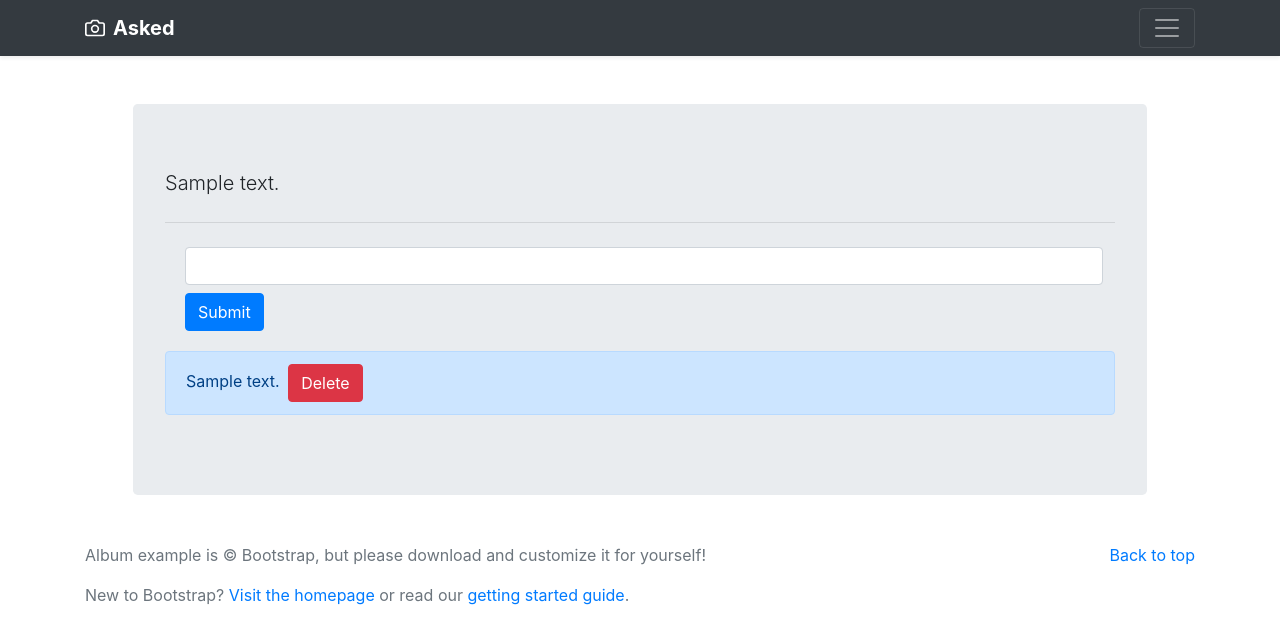
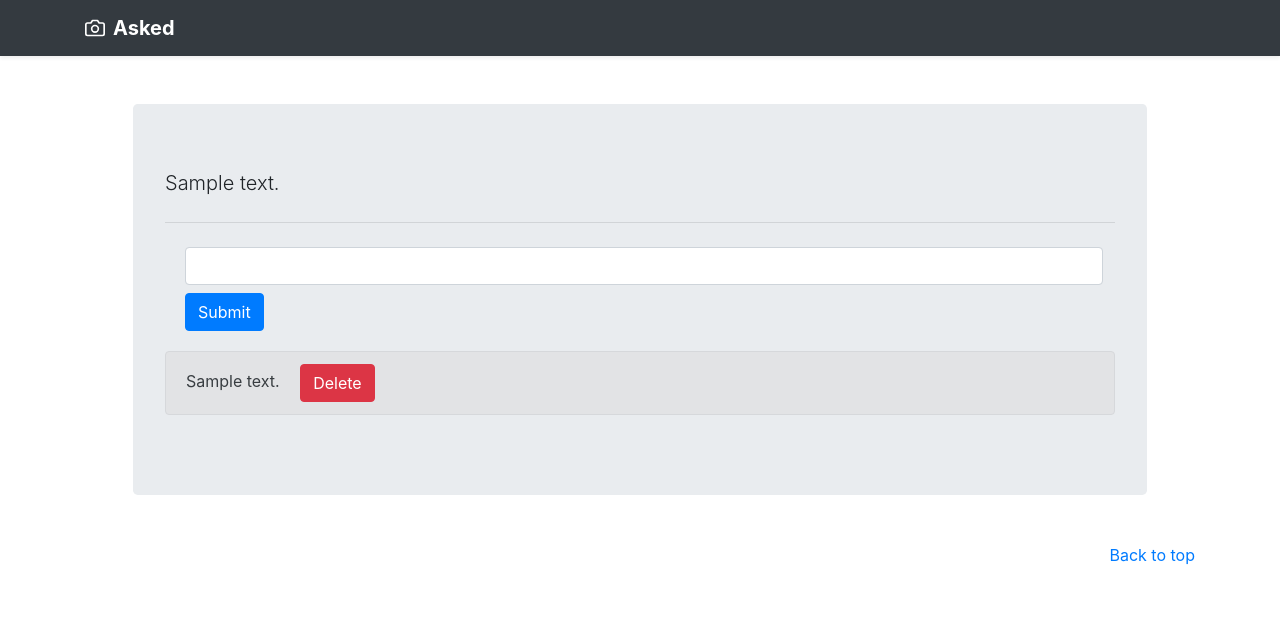
Before and after one commit to myeonghan-nim/django-project-asked.fm, a Django app: page /question/1/ in a window 1280 px wide. Shown: the top 644 px of the page. Run offline with Django 3.2, Linux system fonts and the light colour scheme; tables that the repository leaves empty hold one stand-in row (values such as "Sample post"); some libraries are stand-ins or nearby versions.

Commit message:
Change: HTML structure

```diff
--- a/question/templates/base.html
+++ b/question/templates/base.html
@@ -1,78 +1,71 @@
 <!DOCTYPE html>
-
 <html lang="en">
-
   <head>
-
-  <meta charset="UTF-8">
-  <meta name="viewport" content="width=device-width, initial-scale=1.0">
-  <meta http-equiv="X-UA-Compatible" content="ie=edge">
-
-  <title>Asked</title>
-
-  <link rel="stylesheet" href="https://stackpath.bootstrapcdn.com/bootstrap/4.3.1/css/bootstrap.min.css" integrity="sha384-ggOyR0iXCbMQv3Xipma34MD+dH/1fQ784/j6cY/iJTQUOhcWr7x9JvoRxT2MZw1T" crossorigin="anonymous">
-
+    <meta charset="UTF-8" />
+    <meta name="viewport" content="width=device-width, initial-scale=1.0" />
+    <meta http-equiv="X-UA-Compatible" content="ie=edge" />
+    <title>Asked.fm</title>
+    <link
+      rel="stylesheet"
+      href="https://stackpath.bootstrapcdn.com/bootstrap/4.3.1/css/bootstrap.min.css"
+      integrity="sha384-ggOyR0iXCbMQv3Xipma34MD+dH/1fQ784/j6cY/iJTQUOhcWr7x9JvoRxT2MZw1T"
+      crossorigin="anonymous"
+    />
   </head>
-
   <body>
-
     <header>
-
-    <div class="collapse bg-dark" id="navbarHeader">
-      <div class="container">
-        <div class="row">
-          <div class="col-sm-8 col-md-7 py-4">
-            <h4 class="text-white">About</h4>
-            <p class="text-muted">Add some information about the album below, the author, or any other background context. Make it a few sentences long so folks can pick up some informative tidbits. Then, link them off to some social networking sites or contact information.</p>
-          </div>
-          <div class="col-sm-4 offset-md-1 py-4">
-            <h4 class="text-white">Contact</h4>
-            <ul class="list-unstyled">
-              <li><a href="{% url 'questions:create' %}" class="text-white">Add Question</a></li>
-              <li><a href="#" class="text-white">Like on Facebook</a></li>
-              <li><a href="#" class="text-white">Email me</a></li>
-            </ul>
+      <div class="navbar navbar-dark bg-dark shadow-sm">
+        <div class="container d-flex justify-content-between">
+          <a
+            href="{% url 'question:index' %}"
+            class="navbar-brand d-flex align-items-center"
+          >
+            <svg
+              xmlns="http://www.w3.org/2000/svg"
+              width="20"
+              height="20"
+              fill="none"
+              stroke="currentColor"
+              stroke-linecap="round"
+              stroke-linejoin="round"
+              stroke-width="2"
+              aria-hidden="true"
+              class="mr-2"
+              viewBox="0 0 24 24"
+              focusable="false"
+            >
+              <path
+                d="M23 19a2 2 0 0 1-2 2H3a2 2 0 0 1-2-2V8a2 2 0 0 1 2-2h4l2-3h6l2 3h4a2 2 0 0 1 2 2z"
+              ></path>
+              <circle cx="12" cy="13" r="4"></circle>
+            </svg>
+            <strong>Asked</strong>
+          </a>
         </div>
       </div>
-      </div>
-    </div>
-
-    <div class="navbar navbar-dark bg-dark shadow-sm">
-      <div class="container d-flex justify-content-between">
-        <a href="#" class="navbar-brand d-flex align-items-center">
-          <svg xmlns="http://www.w3.org/2000/svg" width="20" height="20" fill="none" stroke="currentColor" stroke-linecap="round" stroke-linejoin="round" stroke-width="2" aria-hidden="true" class="mr-2" viewBox="0 0 24 24" focusable="false"><path d="M23 19a2 2 0 0 1-2 2H3a2 2 0 0 1-2-2V8a2 2 0 0 1 2-2h4l2-3h6l2 3h4a2 2 0 0 1 2 2z"></path><circle cx="12" cy="13" r="4"></circle></svg>
-          <strong>Asked</strong>
-        </a>
-        <button class="navbar-toggler" type="button" data-toggle="collapse" data-target="#navbarHeader" aria-controls="navbarHeader" aria-expanded="false" aria-label="Toggle navigation">
-          <span class="navbar-toggler-icon"></span>
-        </button>
-      </div>
-    </div>
-
     </header>
-
-  <div class="container">
-    {% block body %}
-    {% endblock %}
-  </div>
-
+    <div class="container">{% block body %} {% endblock %}</div>
     <footer class="text-muted">
       <div class="container">
-
         <p class="float-right">
           <a href="#">Back to top</a>
         </p>
-
-      <p>Album example is © Bootstrap, but please download and customize it for yourself!</p>
-      <p>New to Bootstrap? <a href="https://getbootstrap.com/">Visit the homepage</a> or read our <a href="/docs/4.3/getting-started/introduction/">getting started guide</a>.</p>
-
       </div>
     </footer>
-
-  <script src="https://code.jquery.com/jquery-3.3.1.slim.min.js" integrity="sha384-q8i/X+965DzO0rT7abK41JStQIAqVgRVzpbzo5smXKp4YfRvH+8abtTE1Pi6jizo" crossorigin="anonymous"></script>
-  <script src="https://cdnjs.cloudflare.com/ajax/libs/popper.js/1.14.7/umd/popper.min.js" integrity="sha384-UO2eT0CpHqdSJQ6hJty5KVphtPhzWj9WO1clHTMGa3JDZwrnQq4sF86dIHNDz0W1" crossorigin="anonymous"></script>
-  <script src="https://stackpath.bootstrapcdn.com/bootstrap/4.3.1/js/bootstrap.min.js" integrity="sha384-JjSmVgyd0p3pXB1rRibZUAYoIIy6OrQ6VrjIEaFf/nJGzIxFDsf4x0xIM+B07jRM" crossorigin="anonymous"></script>
-
+    <script
+      src="https://code.jquery.com/jquery-3.3.1.slim.min.js"
+      integrity="sha384-q8i/X+965DzO0rT7abK41JStQIAqVgRVzpbzo5smXKp4YfRvH+8abtTE1Pi6jizo"
+      crossorigin="anonymous"
+    ></script>
+    <script
+      src="https://cdnjs.cloudflare.com/ajax/libs/popper.js/1.14.7/umd/popper.min.js"
+      integrity="sha384-UO2eT0CpHqdSJQ6hJty5KVphtPhzWj9WO1clHTMGa3JDZwrnQq4sF86dIHNDz0W1"
+      crossorigin="anonymous"
+    ></script>
+    <script
+      src="https://stackpath.bootstrapcdn.com/bootstrap/4.3.1/js/bootstrap.min.js"
+      integrity="sha384-JjSmVgyd0p3pXB1rRibZUAYoIIy6OrQ6VrjIEaFf/nJGzIxFDsf4x0xIM+B07jRM"
+      crossorigin="anonymous"
+    ></script>
   </body>
-
 </html>
--- a/question/templates/detail.html
+++ b/question/templates/detail.html
@@ -1,32 +1,23 @@
 {% extends 'base.html' %}
 
 {% block body %}
-
   <div class="jumbotron m-5">
-
     <p class="lead">{{question.content}}</p>
-
     <hr class="my-4">
-
-    <form action="{% url 'questions:answer_create' question.id %}" class="m-3" method="POST">
+    <form action="{% url 'question:answer_create' question.id %}" class="m-3" method="POST">
       {% csrf_token %}
       <input type="text" class="form-control m-1" name="content">
       <input type="submit" class="btn btn-primary m-1">
     </form>
-
     {% if question.answer_set.all %}
       {% for answer in question.answer_set.all %}
-        <div class="alert alert-primary" role="alert">
+        <div class="alert alert-secondary" role="alert">
           {{answer.content}}
-          <a href="{% url 'questions:answer_delete' question.id answer.id %}" class="btn btn-danger mx-1">Delete</a>
+          <a href="{% url 'question:answer_delete' question.id answer.id %}" class="btn btn-danger mx-3">Delete</a>
         </div>
       {% endfor %}
     {% else %}
-      <div class="alert alert-danger" role="alert">
-        No replies.
-      </div>
+      <div class="alert alert-danger" role="alert">No replies.</div>
     {% endif %}
-
   </div>
-
 {% endblock %}
```
Also changed, not shown: question/templates/form.html (+2 -6 lines), question/templates/index.html (+8 -24 lines). Lines whose indentation alone changed are shown as unchanged.
